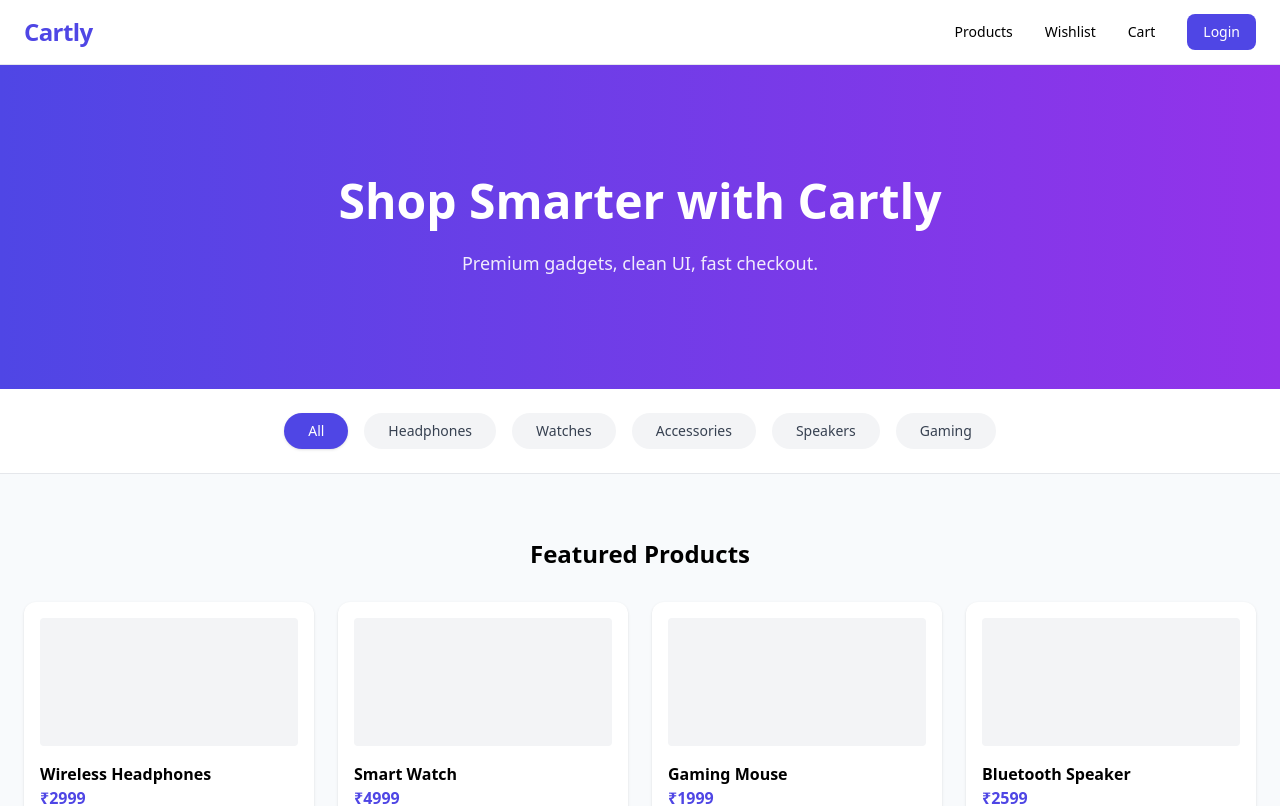
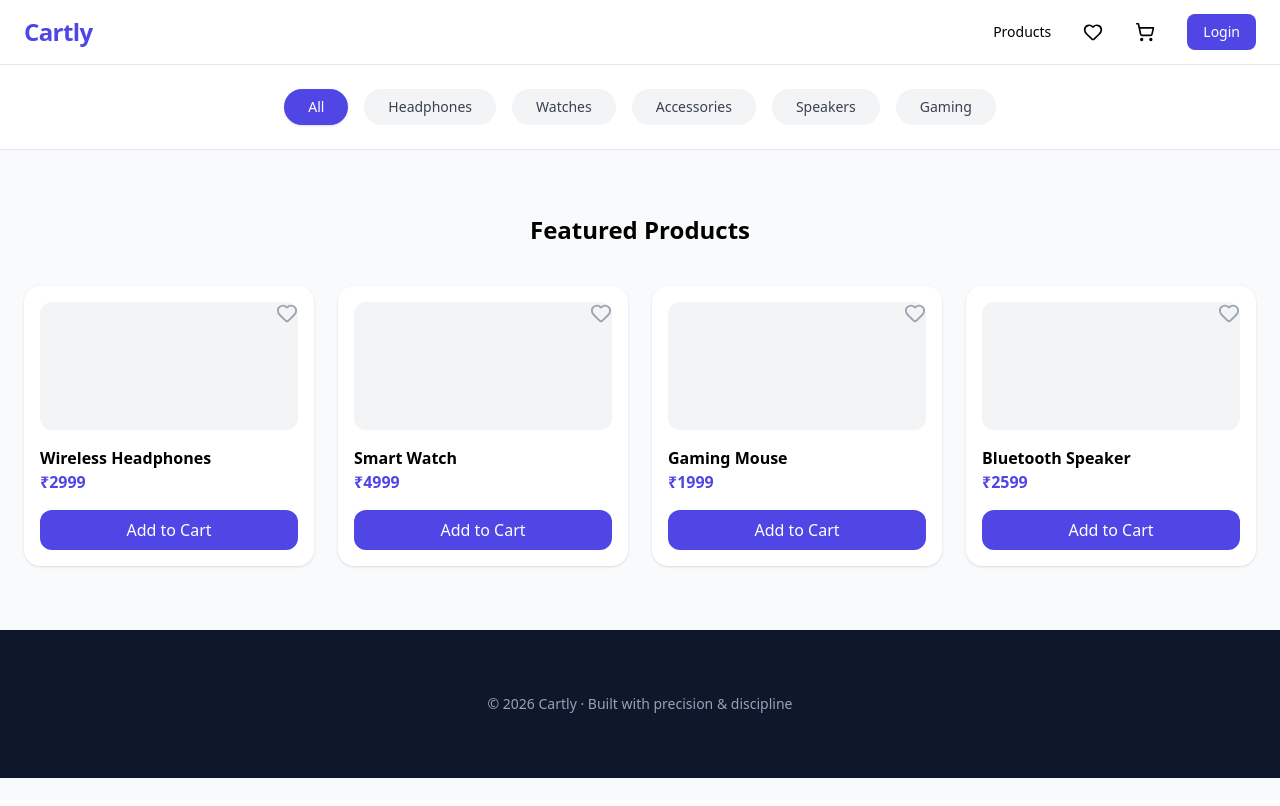
Before and after one commit to MuhammedSyamS/Clartly, a React (Vite) app: page / in a window 1280 px wide. Shown: the top 806 px of the page. Built offline with nearby package versions, Linux system fonts and the light colour scheme.

Commit message:
Added wishlist icon on the product

```diff
--- a/package.json
+++ b/package.json
@@ -11,6 +11,7 @@
   },
   "dependencies": {
     "@tailwindcss/cli": "^4.1.18",
+    "lucide-react": "^0.562.0",
     "react": "^19.2.0",
     "react-dom": "^19.2.0"
   },
--- a/src/App.jsx
+++ b/src/App.jsx
@@ -6,6 +6,7 @@ import CategoryBar from "./components/CategoryBar";
 
 export default function App() {
   const [activeCategory, setActiveCategory] = useState("All");
+  const [wishlist, setWishlist] = useState([]);
 
   const products = [
     { id: 1, name: "Wireless Headphones", price: 2999, category: "Headphones" },
@@ -19,30 +20,29 @@ export default function App() {
       ? products
       : products.filter((p) => p.category === activeCategory);
 
+  // ✅ Toggle wishlist logic
+  const toggleWishlist = (product) => {
+    setWishlist((prev) =>
+      prev.some((item) => item.id === product.id)
+        ? prev.filter((item) => item.id !== product.id)
+        : [...prev, product]
+    );
+  };
+
   return (
     <div className="bg-slate-50 min-h-screen">
-      <Navbar />
+      <Navbar wishlistCount={wishlist.length} />
 
-      {/* Hero */}
-      <section className="bg-gradient-to-r from-indigo-600 to-purple-600 text-white">
-        <div className="max-w-7xl mx-auto px-6 py-28 text-center">
-          <h1 className="text-5xl font-extrabold mb-6">
-            Shop Smarter with Cartly
-          </h1>
-          <p className="text-lg opacity-90 max-w-xl mx-auto">
-            Premium gadgets, clean UI, fast checkout.
-          </p>
-        </div>
-      </section>
-
-      {/* Categories */}
       <CategoryBar
         active={activeCategory}
         setActive={setActiveCategory}
       />
 
-      {/* Products */}
-      <ProductGrid products={filteredProducts} />
+      <ProductGrid
+        products={filteredProducts}
+        wishlist={wishlist}
+        toggleWishlist={toggleWishlist}
+      />
 
       <Footer />
     </div>
--- a/src/components/Navbar.jsx
+++ b/src/components/Navbar.jsx
@@ -1,21 +1,45 @@
+import { Heart, ShoppingCart } from "lucide-react";
 import Container from "./Container";
 
-export default function Navbar() {
+export default function Navbar({ wishlistCount }) {
   return (
     <header className="bg-white border-b sticky top-0 z-50">
       <Container className="h-16 flex items-center justify-between">
+
+        {/* Logo */}
         <h1 className="text-2xl font-bold tracking-tight text-indigo-600">
           Cartly
         </h1>
 
+        {/* Navigation */}
         <nav className="flex items-center gap-8 text-sm font-medium">
-          <a className="hover:text-indigo-600 transition">Products</a>
-          <a className="hover:text-indigo-600 transition">Wishlist</a>
-          <a className="hover:text-indigo-600 transition">Cart</a>
+
+          <button className="hover:text-indigo-600 transition">
+            Products
+          </button>
+
+          {/* Wishlist */}
+          <div className="relative cursor-pointer hover:text-indigo-600 transition">
+            <Heart size={20} />
+
+            {wishlistCount > 0 && (
+              <span className="absolute -top-2 -right-3 bg-red-500 text-white text-xs font-bold px-1.5 py-0.5 rounded-full">
+                {wishlistCount}
+              </span>
+            )}
+          </div>
+
+          {/* Cart */}
+          <button className="relative hover:text-indigo-600 transition">
+            <ShoppingCart size={20} />
+          </button>
+
+          {/* Login */}
           <button className="bg-indigo-600 text-white px-4 py-2 rounded-lg text-sm hover:bg-indigo-700 transition">
             Login
           </button>
         </nav>
+
       </Container>
     </header>
   );
--- a/src/components/ProductGrid.jsx
+++ b/src/components/ProductGrid.jsx
@@ -1,24 +1,51 @@
-export default function ProductGrid({ products }) {
+import { Heart } from "lucide-react";
+
+export default function ProductGrid({ products, wishlist, toggleWishlist }) {
   return (
     <section className="max-w-7xl mx-auto px-6 py-16">
-      <h3 className="text-2xl font-bold mb-8 text-center">
+      <h3 className="text-2xl font-bold mb-10 text-center">
         Featured Products
       </h3>
 
       <div className="grid grid-cols-1 sm:grid-cols-2 md:grid-cols-4 gap-6">
-        {products.map((p) => (
+        {products.map((p) => {
+          const isWishlisted = wishlist.some(
+            (item) => item.id === p.id
+          );
+
+          return (
             <div
               key={p.id}
-            className="bg-white rounded-xl p-4 shadow hover:shadow-lg transition"
+              className="bg-white rounded-2xl p-4 shadow hover:shadow-lg transition relative"
             >
-            <div className="h-32 bg-gray-100 mb-4 rounded"></div>
+              {/* ❤️ Wishlist icon */}
+              <button
+                onClick={() => toggleWishlist(p)}
+                className="absolute top-4 right-4"
+              >
+                <Heart
+                  size={22}
+                  className={`transition ${
+                    isWishlisted
+                      ? "fill-red-500 text-red-500"
+                      : "text-gray-400 hover:text-red-500"
+                  }`}
+                />
+              </button>
+
+              <div className="h-32 bg-gray-100 mb-4 rounded-xl"></div>
+
               <h4 className="font-semibold">{p.name}</h4>
-            <p className="text-indigo-600 font-bold">₹{p.price}</p>
-            <button className="mt-3 w-full bg-indigo-600 text-white py-2 rounded">
+              <p className="text-indigo-600 font-bold">
+                ₹{p.price}
+              </p>
+
+              <button className="mt-4 w-full bg-indigo-600 text-white py-2 rounded-xl">
                 Add to Cart
               </button>
             </div>
-        ))}
+          );
+        })}
       </div>
     </section>
   );
```
Also changed, not shown: 1 other file (tests, documents, lock files or other folders). Lines whose indentation alone changed are shown as unchanged.
